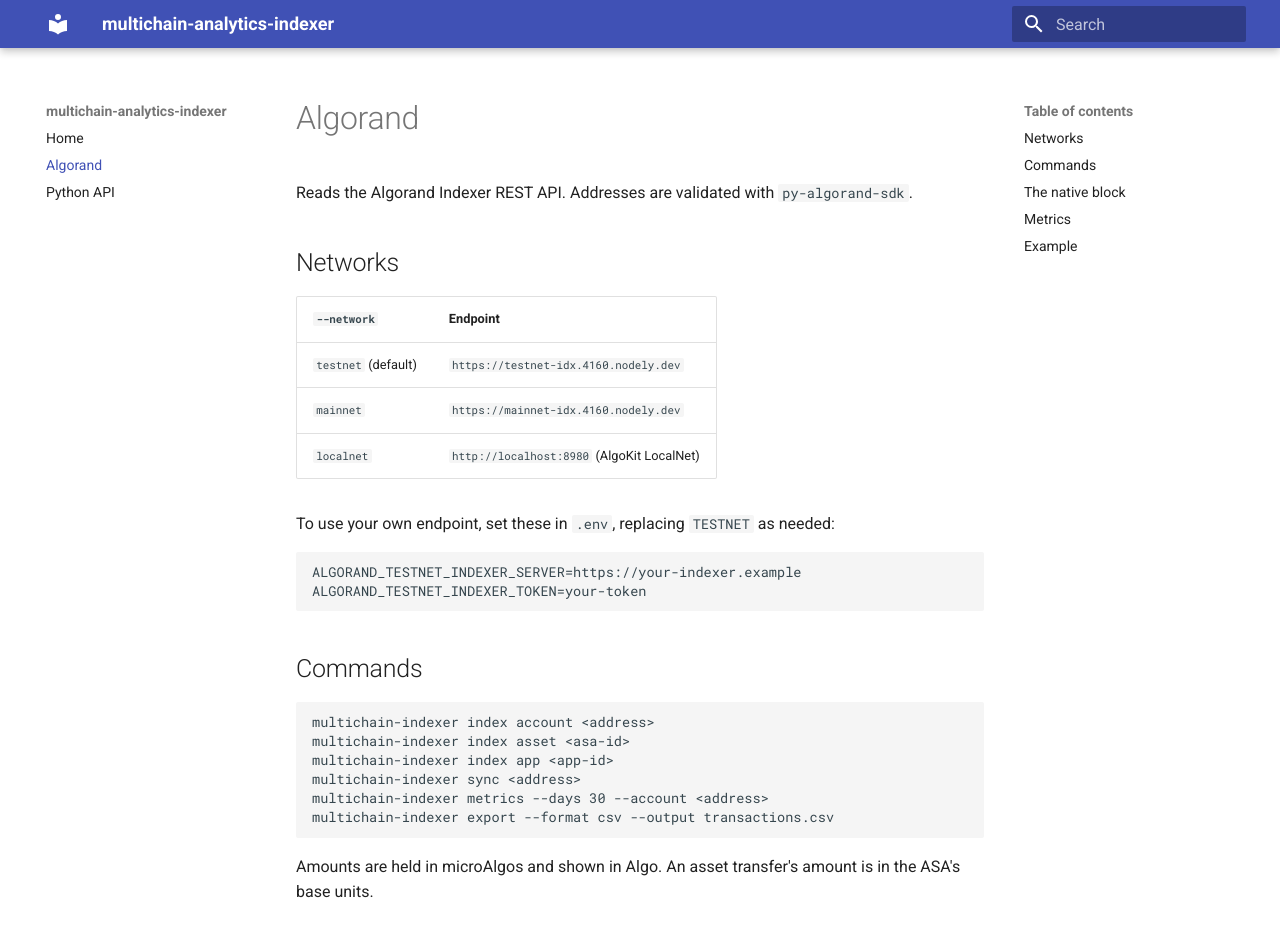
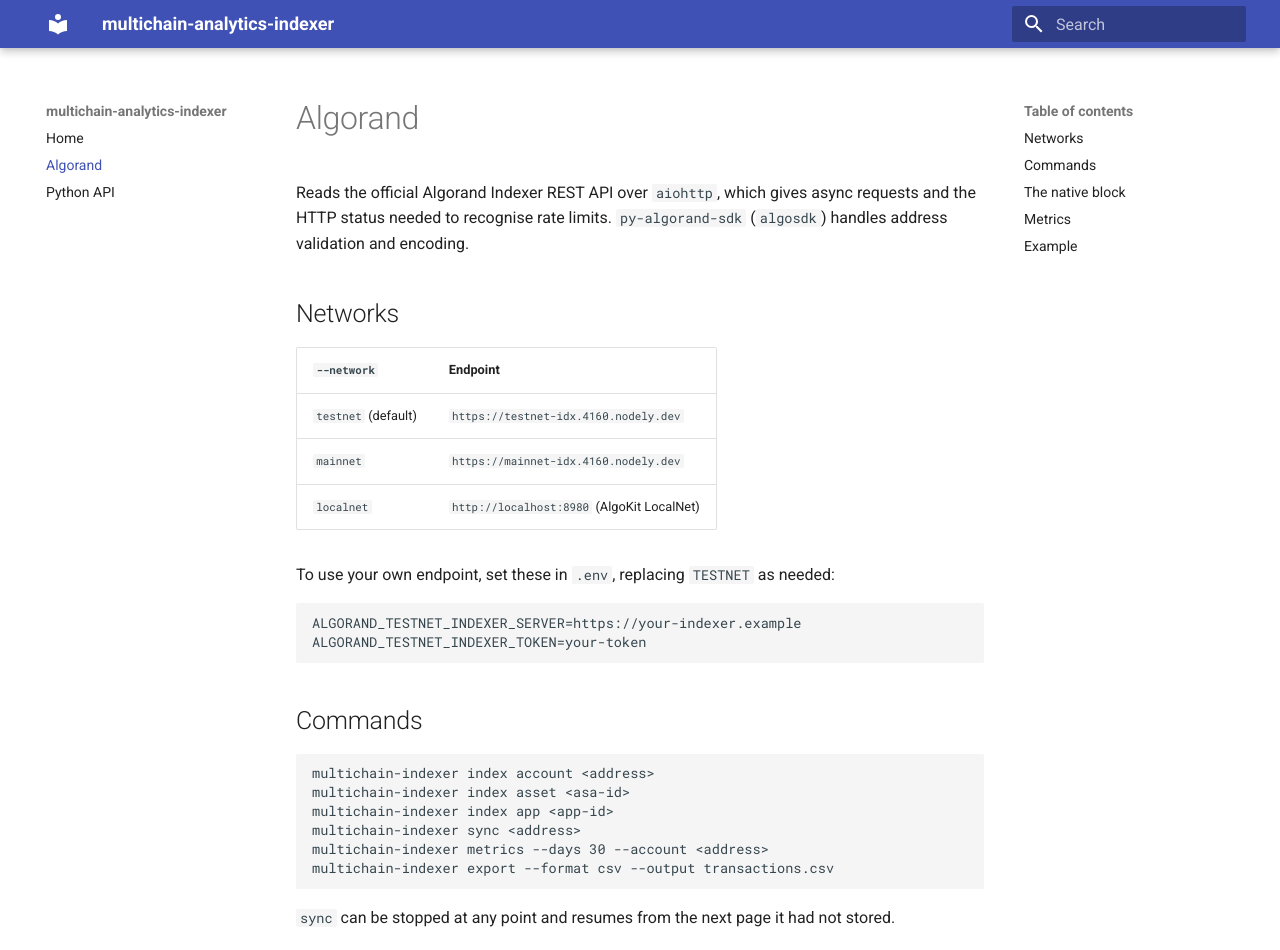
Before and after one commit to majidali32ms-lang/multichain-analytics-indexer, an MkDocs documentation site: the page built from docs/chains/algorand.md, in a window 1280 px wide and 1400 px high. Shown: the top 950 px of the window. Built offline with MkDocs 1.6.1 and Material for MkDocs 9.7.7, drawn with Linux system fonts in a browser that asks for light colours.

Commit message:
Document resumable sync and the Indexer client choice

````diff
--- a/docs/chains/algorand.md
+++ b/docs/chains/algorand.md
@@ -1,6 +1,8 @@
 # Algorand
 
-Reads the Algorand Indexer REST API. Addresses are validated with `py-algorand-sdk`.
+Reads the official Algorand Indexer REST API over `aiohttp`, which gives async requests
+and the HTTP status needed to recognise rate limits. `py-algorand-sdk` (`algosdk`) handles
+address validation and encoding.
 
 ## Networks
 
@@ -27,6 +29,8 @@ multichain-indexer sync <address>
 multichain-indexer metrics --days 30 --account <address>
 multichain-indexer export --format csv --output transactions.csv
 ```
+
+`sync` can be stopped at any point and resumes from the next page it had not stored.
 
 Amounts are held in microAlgos and shown in Algo. An asset transfer's amount is in the
 ASA's base units.
````
Also changed, not shown: CHANGELOG.md (+2 -1 lines), README.md (+13 -6 lines).
